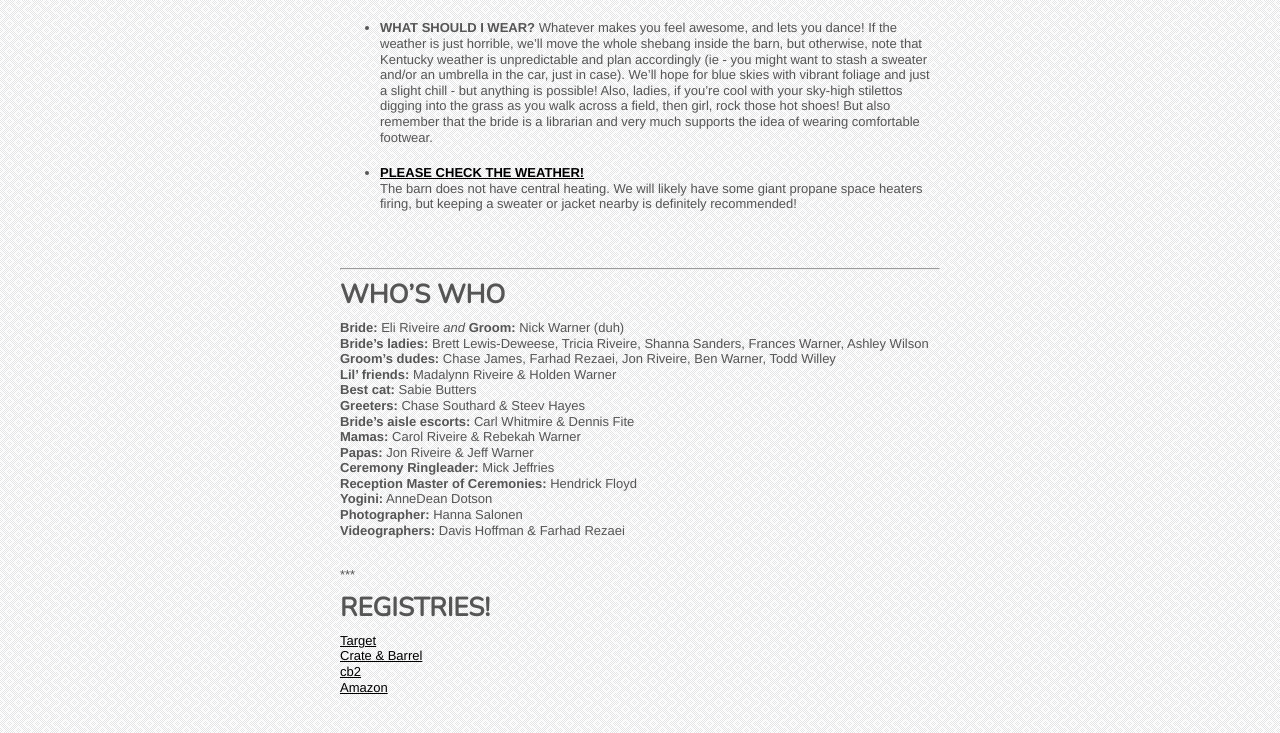
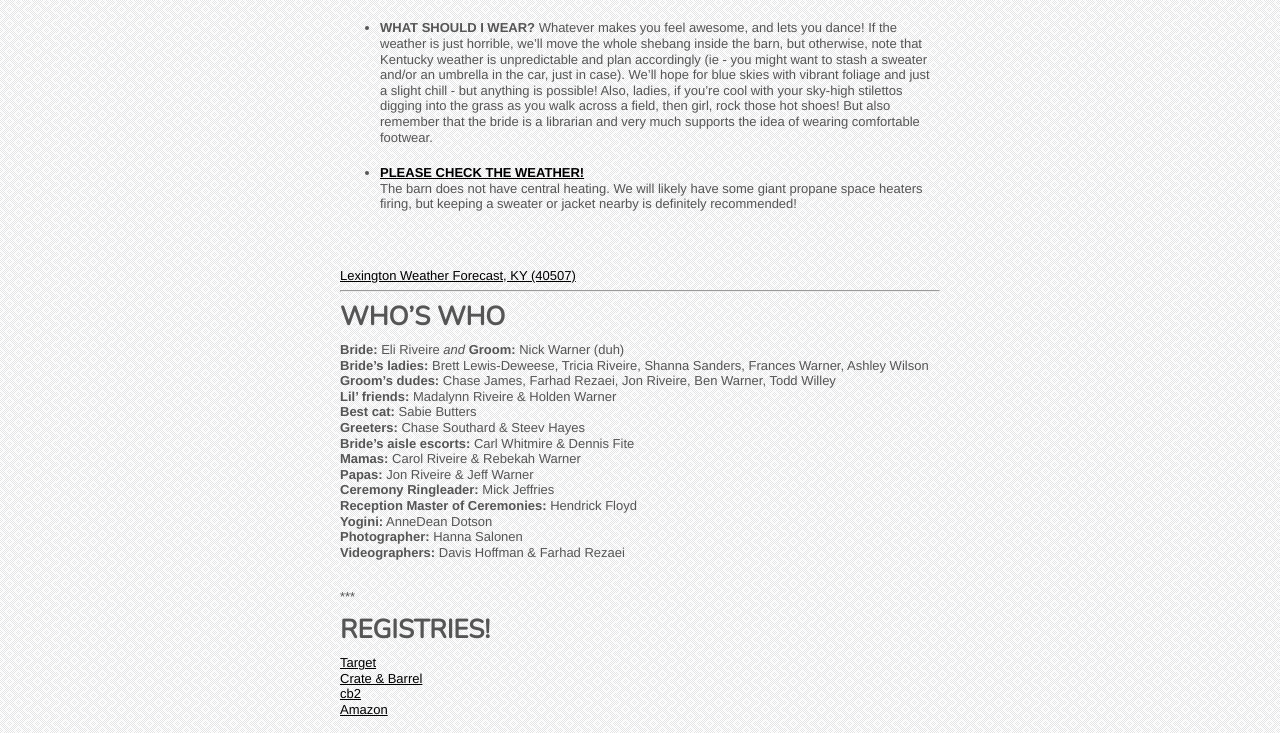
Before and after one commit to nikolaiwarner/eliandnick.com, a Jekyll site: the page built from party.md, in a window 1280 px wide and 900 px high, scrolled down 844 px, cut to the strip 0-733 px from the top of the window. Built offline with Jekyll 4.4.1, drawn with Linux system fonts in a browser that asks for light colours; nearby versions of some CDN libraries; a script that is not in the unit is left out.

Commit message:
Update party.md

```diff
--- a/party.md
+++ b/party.md
@@ -29,6 +29,15 @@
 The barn does not have central heating. We will likely have some giant propane space heaters firing, but keeping a sweater or jacket nearby is definitely recommended!
 <br>
 
+<div id="wx_module_9306">
+   <a href="http://www.weather.com/weather/local/40507">Lexington Weather Forecast, KY (40507)</a>
+</div>
+<script type="text/javascript">
+   var wx_locID = '40507';
+   var wx_targetDiv = 'wx_module_9306';
+   var wx_config='SZ=728x90*WX=FHW*LNK=TRVL*UNT=F*BGI=fall*MAP=null|null*DN=eliandnick.com/party*TIER=0*PID=1106149693*MD5=0fbc192892fce234a05a6691a6525113';
+  document.write('<scr'+'ipt src="'+document.location.protocol+'//wow.weather.com/weather/wow/module/'+wx_locID+'?config='+wx_config+'&proto='+document.location.protocol+'&target='+wx_targetDiv+'"></scr'+'ipt>');
+</script>
 
 
 ***
```
